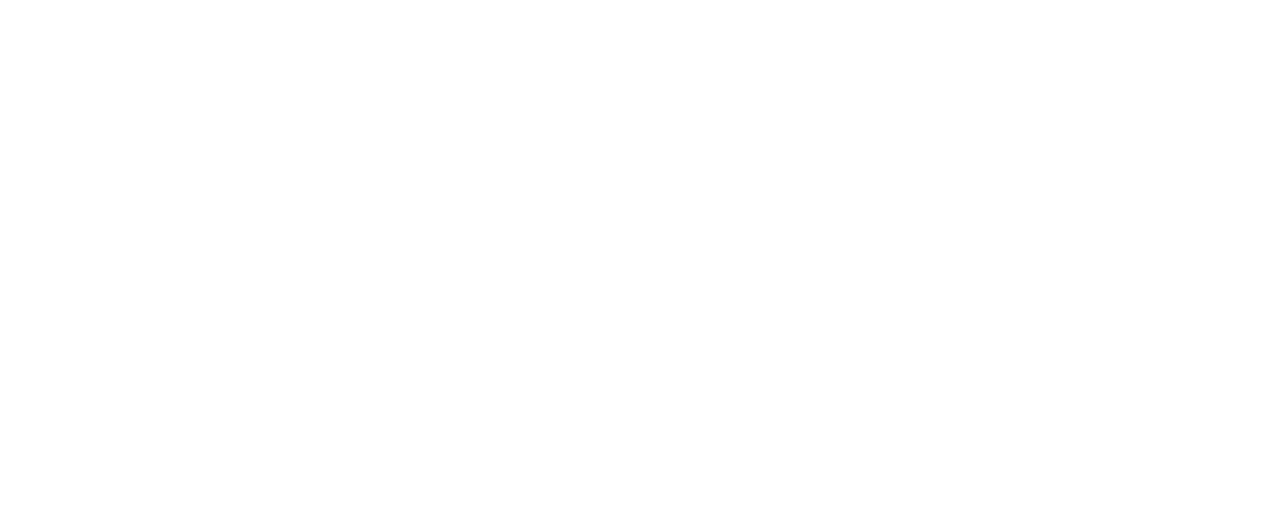
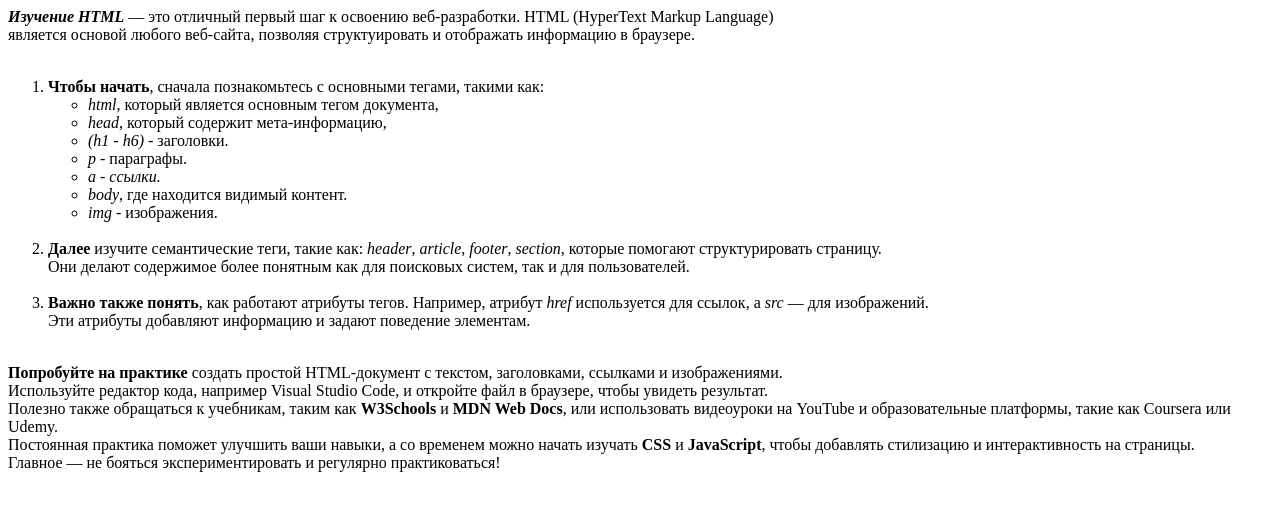
Before and after one commit to RomanKravchenko03/HTML-Base-02, a plain HTML site: page index.html in a window 1280 px wide. Drawn offline with Linux system fonts and the light colour scheme.

Commit message:
Реализовал текст со всеми разметками в ветке test-1

```diff
--- a/index.html
+++ b/index.html
@@ -7,5 +7,37 @@
         </head>
         <body>
 
+
+                <span>
+        <b><em>Изучение HTML</em></b> — это отличный первый шаг к освоению веб-разработки. HTML (HyperText Markup Language)
+    <br>является основой любого веб-сайта, позволяя структуировать и отображать информацию в браузере.
+                </span>
+        <ol>
+            <br>
+                <li>
+                    <div><b>Чтобы начать</b>, сначала познакомьтесь с основными тегами, такими как: </div></li>
+                        <ul>
+                            <li><em>html</em>, который является основным тегом документа,</li>
+                            <li><em>head</em>, который содержит мета-информацию,</li>
+                            <li><em>(h1 - h6)</em> - заголовки.</li>
+                            <li><em>p</em> - параграфы.</li>
+                            <li><em>a</u> - ссылки.</em>
+                            <li><em>body</em>, где находится видимый контент.</li>
+                            <li><em>img</em> - изображения.</li>
+                        </ul>
+            <br>
+                            <li><b>Далее</b> изучите семантические теги, такие как: <em>header</em>, <em>article</em>, <em>footer</em>, <em>section</em>, которые помогают структурировать страницу.
+    <br>Они делают содержимое более понятным как для поисковых систем, так и для пользователей.</u></li>
+<div>
+    <br>
+                <li><b>Важно также понять</b>, как работают атрибуты тегов. Например, атрибут <em>href</em> используется для ссылок, а <em>src</em> — для изображений. <br>Эти атрибуты добавляют информацию и задают поведение элементам.</li></div>
+            <br>
+        </ol>
+                    <div>
+    <b>
+        <p>Попробуйте на практике</b> создать простой HTML-документ с текстом, заголовками, ссылками и изображениями. <br>Используйте редактор кода, например Visual Studio Code, и откройте файл в браузере, чтобы увидеть результат. <br>
+    Полезно также обращаться к учебникам, таким как <b>W3Schools</b> и <b>MDN Web Docs</b>, или использовать видеоуроки на YouTube и образовательные платформы, такие как Coursera или Udemy.
+    <br>Постоянная практика поможет улучшить ваши навыки, а со временем можно начать изучать <b>CSS</b> и <strong>JavaScript</strong>, чтобы добавлять стилизацию и интерактивность на страницы. <br>Главное — не бояться экспериментировать и регулярно практиковаться!</p>
+                    </div>
         </body>
     </html>
```
Lines whose indentation alone changed are shown as unchanged.
